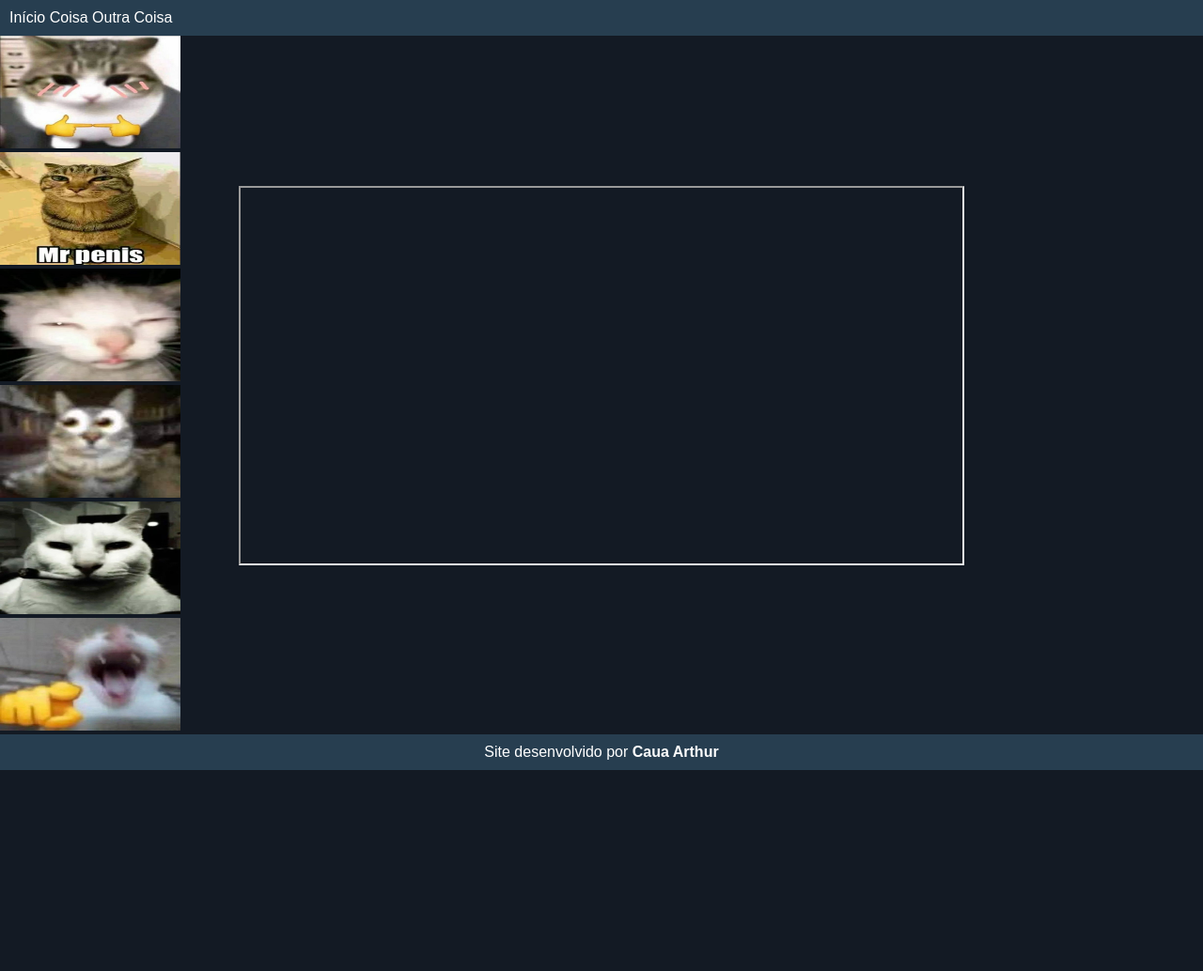
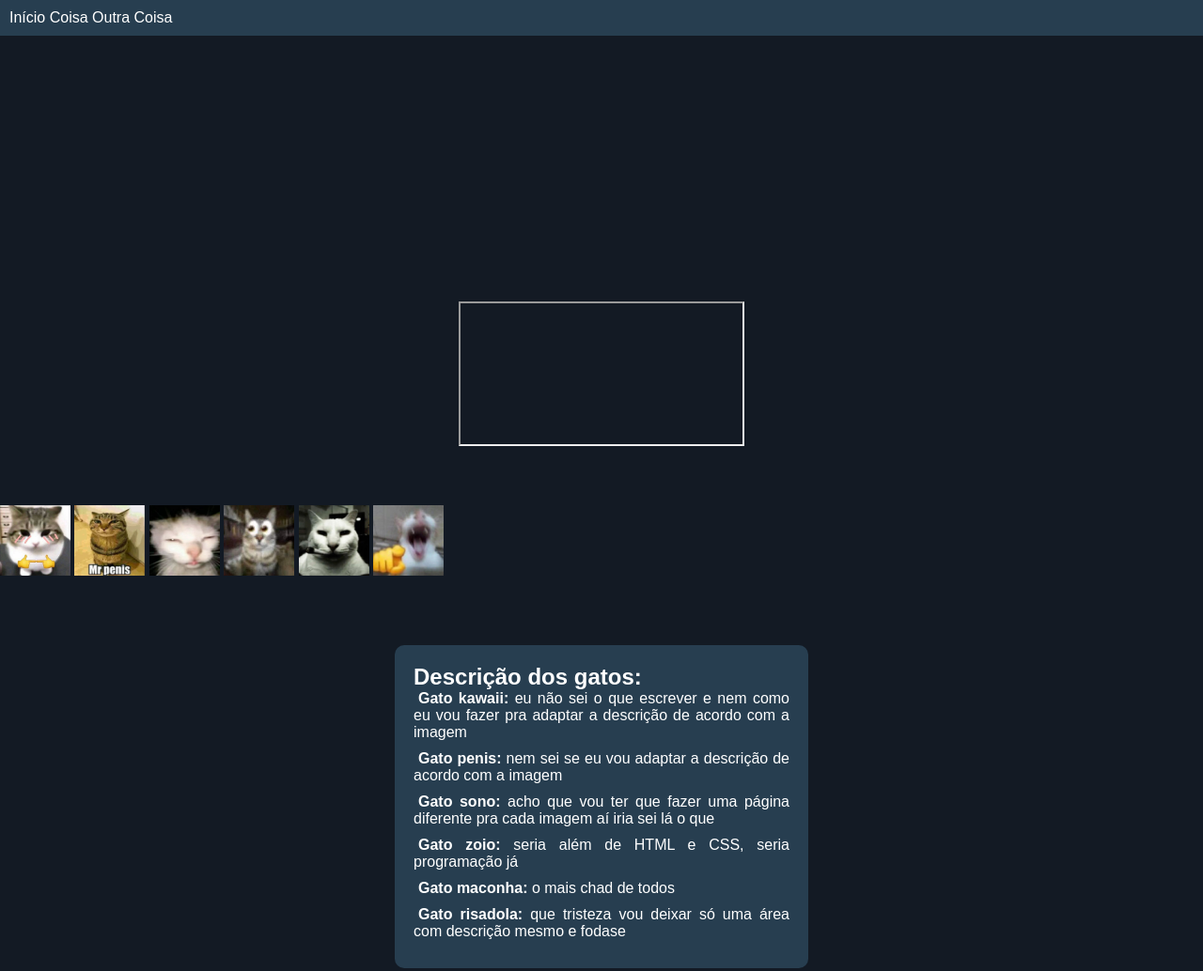
Before and after one commit to Cxrthur/projeto-steam, a plain HTML site: page index.html in a window 1280 px wide. Shown: the top 1034 px of the page at 94% size. Before the commit the page ends 820 px from the top, so only its background shows below. Drawn offline with Linux system fonts and the light colour scheme.

Commit message:
ainda falta muito

```diff
--- a/estilos/style.css
+++ b/estilos/style.css
@@ -31,7 +31,7 @@ header > nav {
 }
 
 ul > li {
-    display: inline;
+    display: inline-block;
 }
 
 a {
@@ -46,24 +46,50 @@ li > a:hover {
     transition-duration: 0.2s;
 }
 
-iframe {
+section#tela {
     position: absolute;
     top: 50%;
     left: 50%;
     transform: translate(-50%, -50%);
+}
 
-    width: 60vw;
-    height: 50vh;
+section#gatos {
+    padding-top: 500px;
+    padding-bottom: 70px;
+}
+
+div.gatodiv {
+    display: inline-block;
 }
 
 img.gatos {
-    width: 15vw;
-    height: 15vh;
+    width: 75px;
+    height: 75px;
 }
 
+section#descricao {
+    width: 400px;
+
+    background-color: #273E50;
+
+    margin: auto;
+    border-radius: 10px;
+    overflow: hidden;
+    padding: 20px;
+}
+
+section#descricao > p {
+    text-align: justify;
+    text-indent: 5px;
+    padding-bottom: 10px;
+}
+
+
 footer {
+    margin-top: 70px;
+
     padding: 10px;
-    background-color: #273E50;
+    background-color: #3f6581;
     text-align: center;
 }
 
--- a/index.html
+++ b/index.html
@@ -21,12 +21,21 @@
             <iframe src="" id="tela" name="tela"></iframe>
         </section>
         <section id="gatos">
-             <div id="gato1"><a href="paginas/gato1.html" target="tela"><img src="imagens/gato1.jpg" alt="gato kawaii" class="gatos"></a></div>
-             <div id="gato2"><a href="paginas/gato2.html" target="tela"><img src="imagens/gato2.jpg" alt="gato penis" class="gatos"></a></div>
-             <div id="gato3"><a href="paginas/gato3.html" target="tela"><img src="imagens/gato3.jpg" alt="gato sono" class="gatos"></a></div>
-             <div id="gato4"><a href="paginas/gato4.html" target="tela"><img src="imagens/gato4.jpg" alt="gato zoiudo" class="gatos"></a></div>
-             <div id="gato5"><a href="paginas/gato5.html" target="tela"><img src="imagens/gato5.jpg" alt="gato maconha" class="gatos"></a></div>
-             <div id="gato6"><a href="paginas/gato6.html" target="tela"><img src="imagens/gato6.jpg" alt="gato risadola" class="gatos"></a></div>
+             <div id="gato1" class="gatodiv"><a href="paginas/gato1.html" target="tela"><img src="imagens/gato1.jpg" alt="gato kawaii" class="gatos"></a></div>
+             <div id="gato2" class="gatodiv"><a href="paginas/gato2.html" target="tela"><img src="imagens/gato2.jpg" alt="gato penis" class="gatos"></a></div>
+             <div id="gato3" class="gatodiv"><a href="paginas/gato3.html" target="tela"><img src="imagens/gato3.jpg" alt="gato sono" class="gatos"></a></div>
+             <div id="gato4" class="gatodiv"><a href="paginas/gato4.html" target="tela"><img src="imagens/gato4.jpg" alt="gato zoiudo" class="gatos"></a></div>
+             <div id="gato5" class="gatodiv"><a href="paginas/gato5.html" target="tela"><img src="imagens/gato5.jpg" alt="gato maconha" class="gatos"></a></div>
+             <div id="gato6" class="gatodiv"><a href="paginas/gato6.html" target="tela"><img src="imagens/gato6.jpg" alt="gato risadola" class="gatos"></a></div>
+        </section>
+        <section id="descricao">
+            <h1>Descrição dos gatos:</h1>
+            <p><strong>Gato kawaii:</strong> eu não sei o que escrever e nem como eu vou fazer pra adaptar a descrição de acordo com a imagem</p>
+            <p><strong>Gato penis:</strong> nem sei se eu vou adaptar a descrição de acordo com a imagem</p>
+            <p><strong>Gato sono:</strong> acho que vou ter que fazer uma página diferente pra cada imagem aí iria sei lá o que</p>
+            <p><strong>Gato zoio:</strong> seria além de HTML e CSS, seria programação já</p>
+            <p><strong>Gato maconha:</strong> o mais chad de todos</p>
+            <p><strong>Gato risadola:</strong> que tristeza vou deixar só uma área com descrição mesmo e fodase</p>
         </section>
     </main>
     <footer>
```
